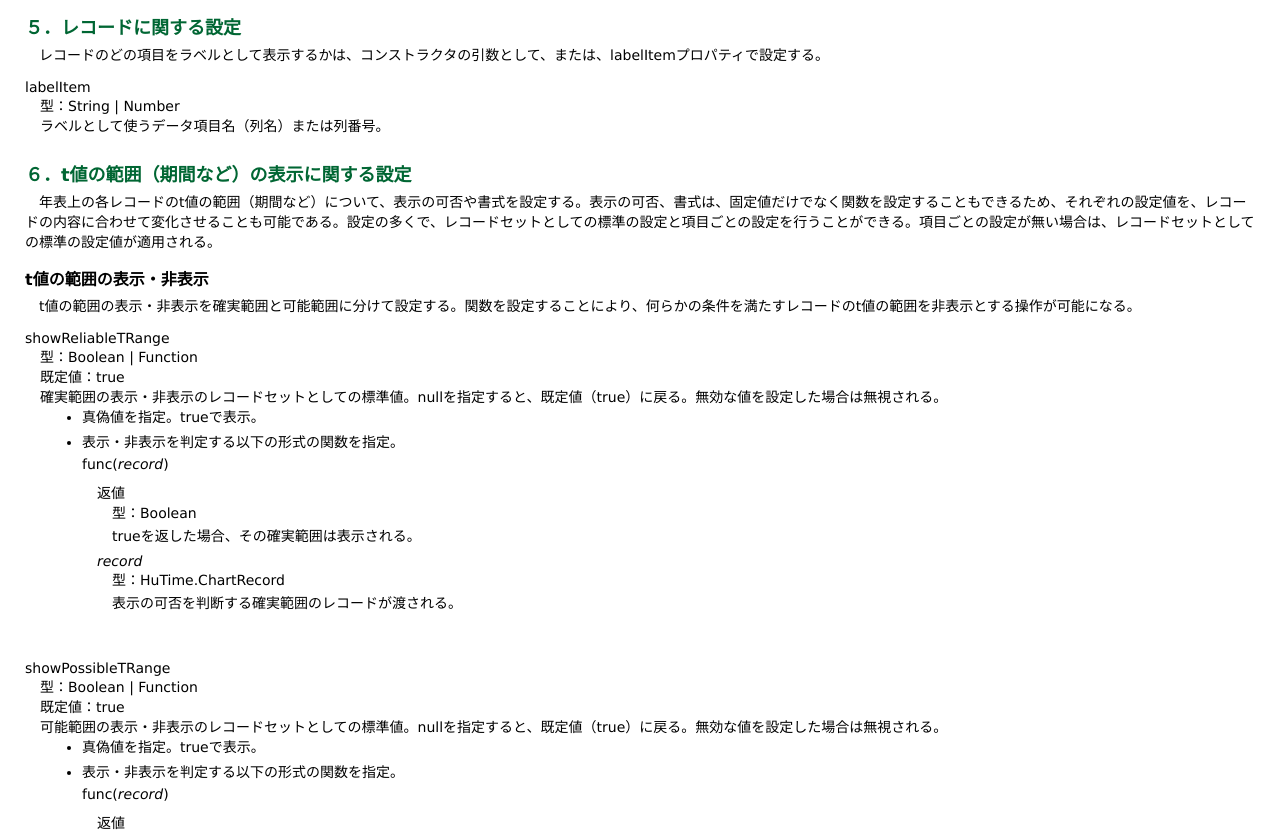
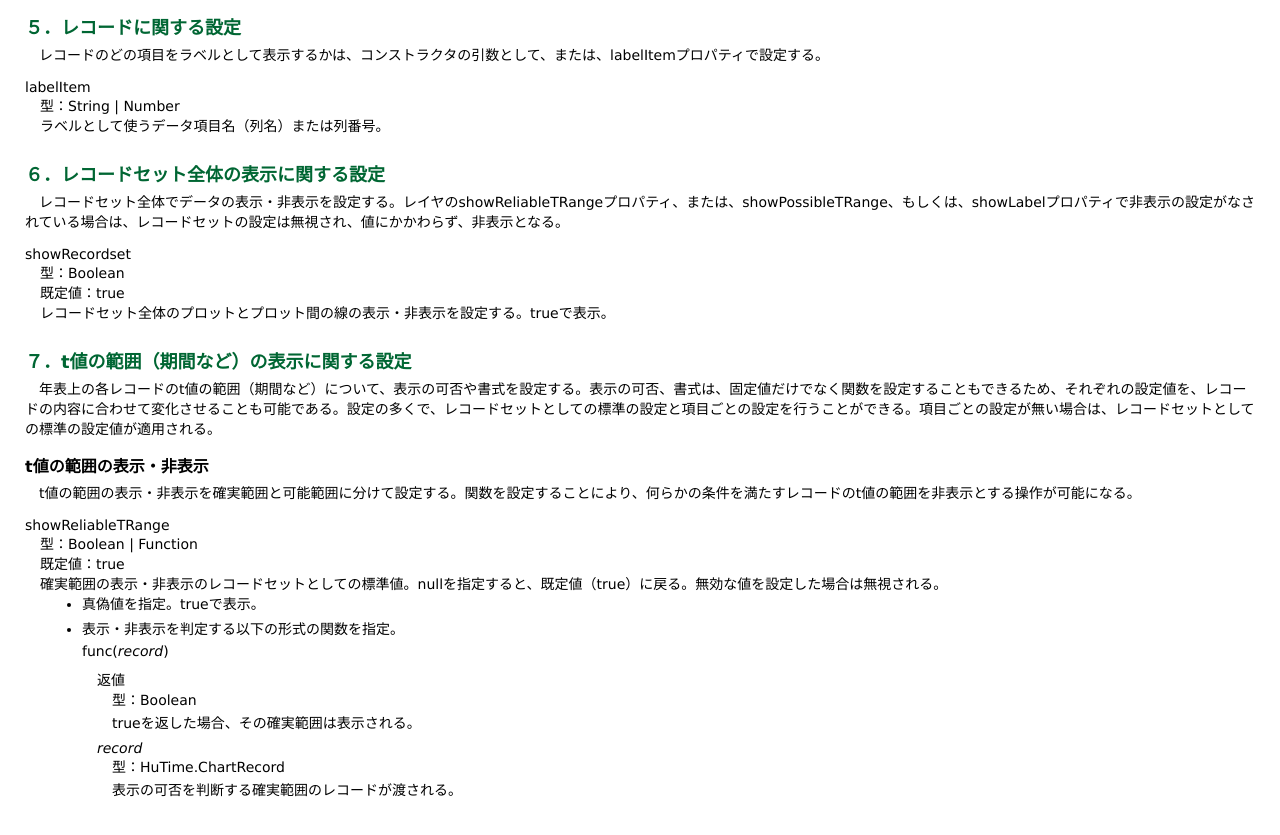
Before and after one commit to hutime/WebHuTimeManual, a plain HTML site: page manual/ja/TLineRecordset.html in a window 1280 px wide. Shown: the part 2169-3004 px from the top of the page. Drawn offline with nearby package versions, Linux system fonts and the light colour scheme; files that its build step writes are made by us from their sources.

Commit message:
add description about showRecordset
showRecordset, showRecordsetPlot and showRecordsetLine

```diff
--- a/manual/ja/TLineRecordset.html
+++ b/manual/ja/TLineRecordset.html
@@ -175,8 +175,25 @@
     </div>
   </div>
 
+  <!--showReordset-->
   <div id="section06">
-    <h2>６．t値の範囲（期間など）の表示に関する設定</h2>
+    <h2>６．レコードセット全体の表示に関する設定</h2>
+    <p>
+      レコードセット全体でデータの表示・非表示を設定する。レイヤのshowReliableTRangeプロパティ、または、showPossibleTRange、もしくは、showLabelプロパティで非表示の設定がなされている場合は、レコードセットの設定は無視され、値にかかわらず、非表示となる。</p>
+
+    <div>
+      <dl>
+        <dt>showRecordset</dt>
+        <dd>型：Boolean</dd>
+        <dd>既定値：true</dd>
+        <dd>レコードセット全体のプロットとプロット間の線の表示・非表示を設定する。trueで表示。</dd>
+
+      </dl>
+    </div>
+  </div>
+
+  <div id="section07">
+    <h2>７．t値の範囲（期間など）の表示に関する設定</h2>
     <p>
       年表上の各レコードのt値の範囲（期間など）について、表示の可否や書式を設定する。表示の可否、書式は、固定値だけでなく関数を設定することもできるため、それぞれの設定値を、レコードの内容に合わせて変化させることも可能である。設定の多くで、レコードセットとしての標準の設定と項目ごとの設定を行うことができる。項目ごとの設定が無い場合は、レコードセットとしての標準の設定値が適用される。</p>
 
@@ -385,8 +402,8 @@
     </div>
   </div>
 
-  <div id="section07">
-    <h2>７．ラベルの表示に関する設定</h2>
+  <div id="section08">
+    <h2>８．ラベルの表示に関する設定</h2>
       <div>
 
         <dl>
@@ -512,7 +529,6 @@
 
   </div>
 
-
   <div id="contentBottom">
     <!-- #include file="contentBottom.html" -->
   </div>
```
